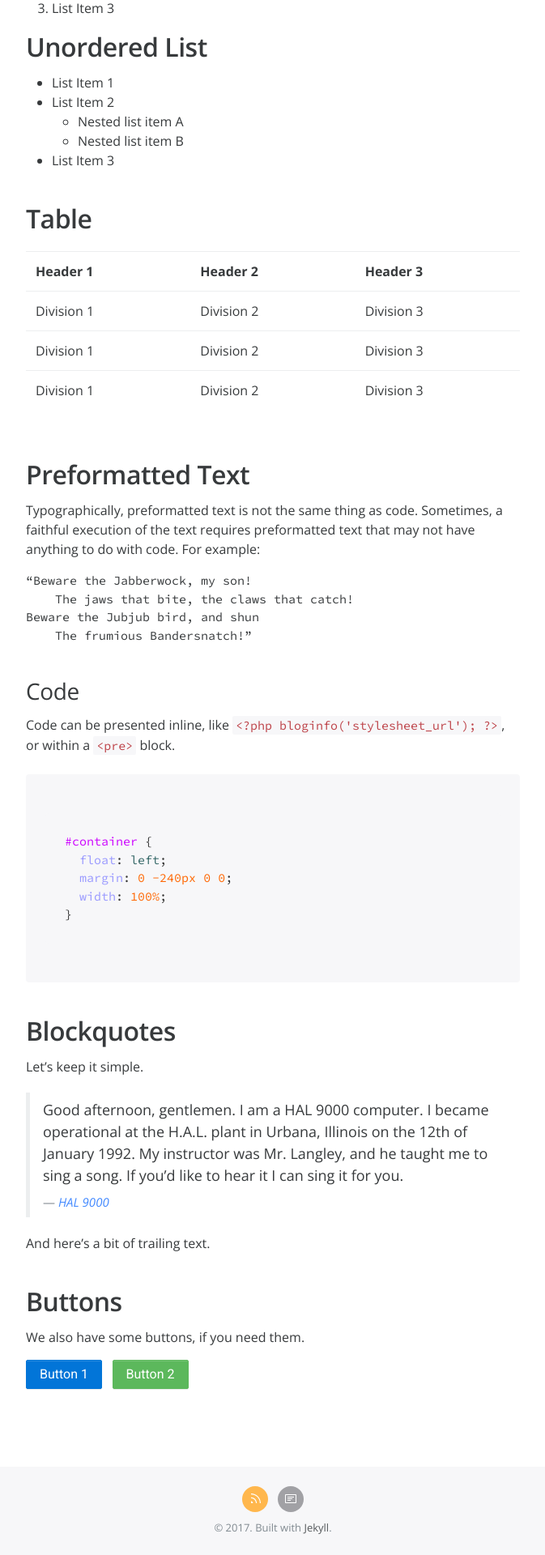
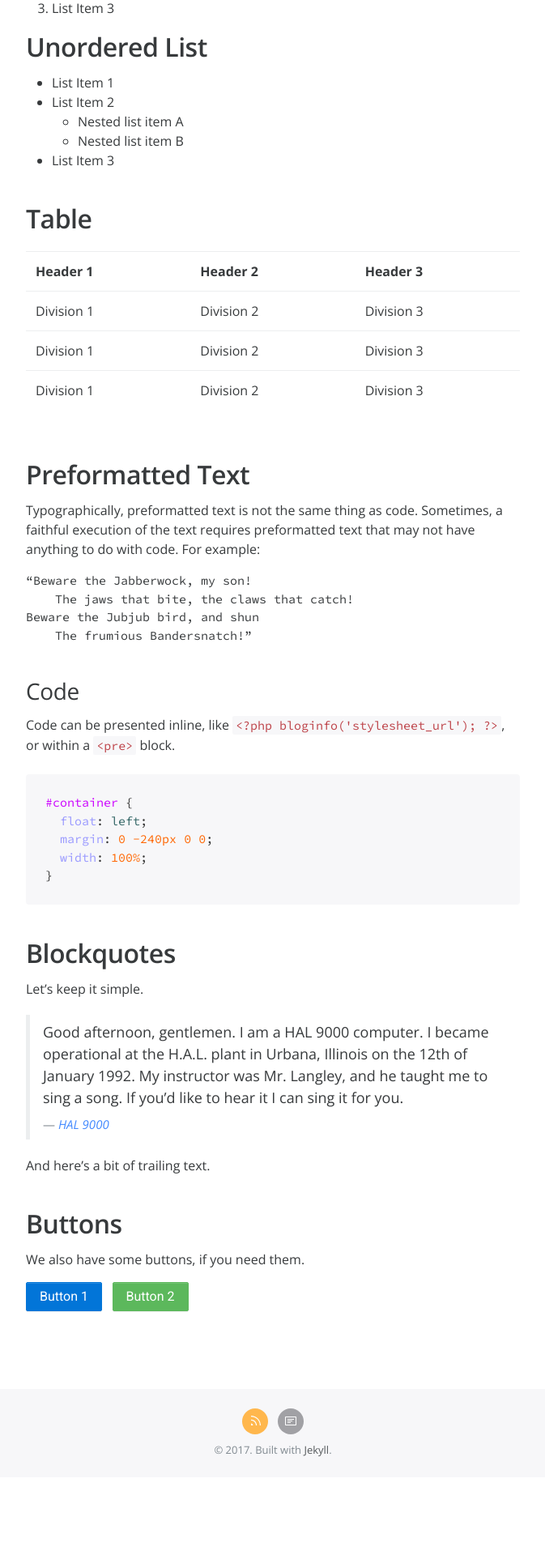
Before and after one commit to jefx07/jefx07.github.io, a Jekyll site: the page built from test_1.md, in a window 1280 px wide. Shown: the part 1268-3188 px from the top of the page at 81% size, without its empty margins (303-976 px from the left). Built offline with Jekyll 4.4.1, drawn with Linux system fonts in a browser that asks for light colours; nearby versions of some CDN libraries; after the commit the page ends 3092 px from its top, so only the background shows below that.

Commit message:
change highlight class

```diff
--- a/_sass/scss/_syntax.scss
+++ b/_sass/scss/_syntax.scss
@@ -1,6 +1,7 @@
 // scss-lint:disable PropertySortOrder
 
-.highlight {
+pre.highlight,
+.highlighter-rouge pre.highlight {
   padding: 1rem;
   margin: 1.5rem -15px;
   background-color: $pre-bg;
```
